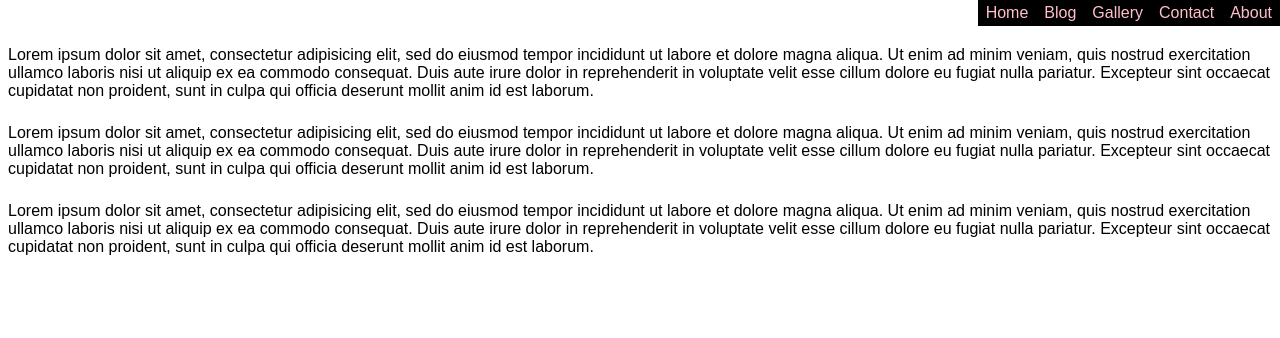
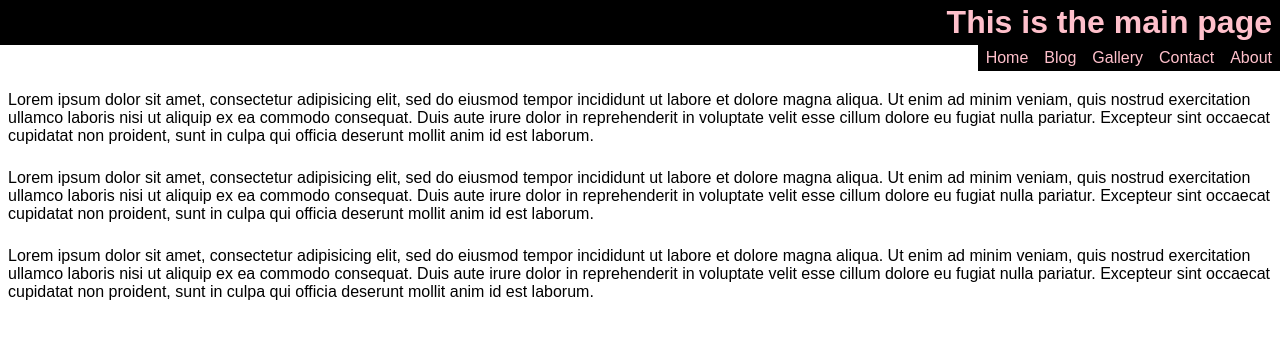
Before and after one commit to Tyra171/ctec3905-lab-work, a plain HTML site: page lab-04/index.html in a window 1280 px wide. Drawn offline with Linux system fonts and the light colour scheme; a script that the page names is missing.

Commit message:
lab-04 changes made

```diff
--- a/lab-04/index.html
+++ b/lab-04/index.html
@@ -7,6 +7,9 @@
     <link rel="stylesheet" href="styles.css">
   </head>
   <body>
+    <header>
+      <h1>This is the main page</h1>
+    </header>
     <div id="menuToggler">&#8801;</div>
     <nav id="menu">
       <a href="#">Home</a>
--- a/lab-04/styles.css
+++ b/lab-04/styles.css
@@ -4,8 +4,8 @@ body {
 }
 
 header {
-  background-color: hsl(100,70%, 80%);
-  color: white;
+  background-color: black;
+  color: pink;
 }
 
 header h1 {
```
